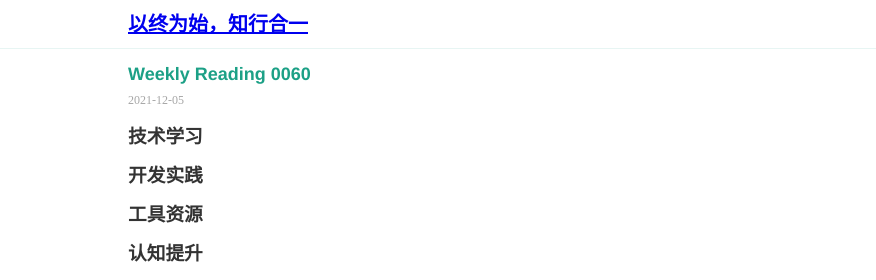
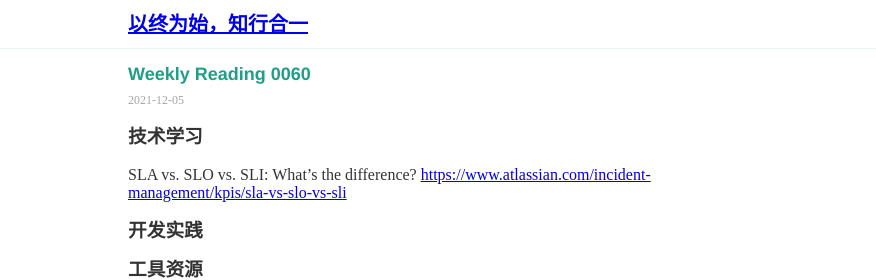
Before and after one commit to hzzheng/blog, a Gatsby site: page /weekly/60 in a window 1280 px wide. Shown: the top 280 px of the page, 0-876 px from the left. Built offline with nearby package versions, Linux system fonts and the light colour scheme; Gatsby itself is replaced by a stand-in of ours; some packages are replaced by stand-ins of ours; some icons are missing; what typography-theme-fairy-gates would draw is missing.

Commit message:
chore: update

```diff
--- a/src/weekly/60.md
+++ b/src/weekly/60.md
@@ -5,7 +5,7 @@ tags: ["weekly"]
 ---
 
 ### 技术学习
-
+1. SLA vs. SLO vs. SLI: What’s the difference? https://www.atlassian.com/incident-management/kpis/sla-vs-slo-vs-sli
 
 ### 开发实践
 
```
